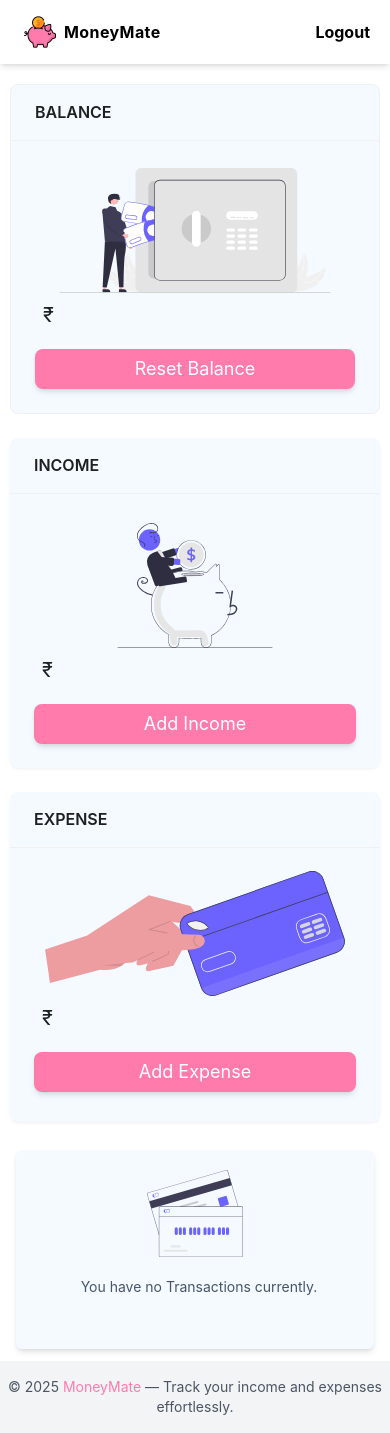
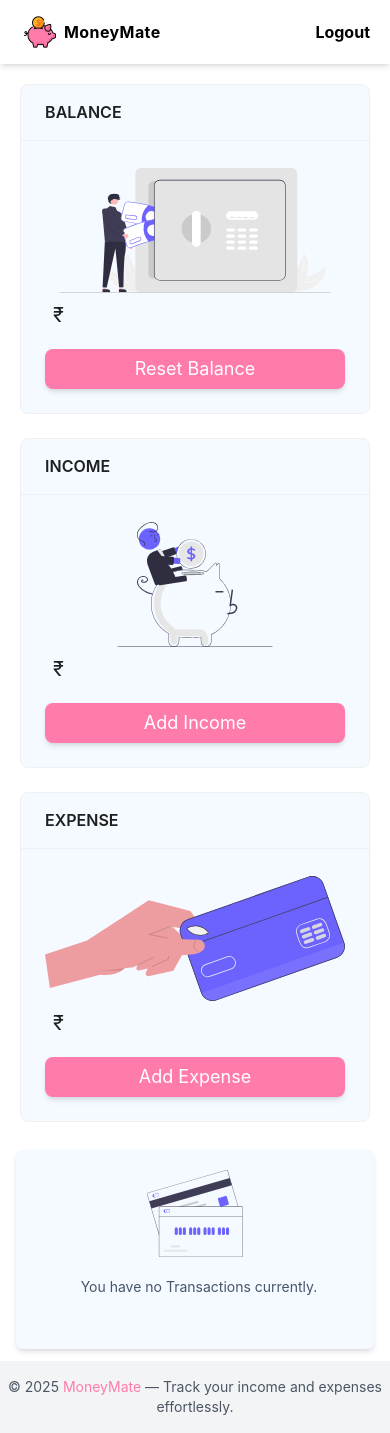
Before and after one commit to Ashwin-2408/MoneyMate, a React (Create React App) app in the folder financetracker/: page /Dashboard in a window 390 px wide. Built offline with nearby package versions, Linux system fonts and the light colour scheme; no server answers; sample sign-in values are in the browser's storage.

Commit message:
made changes to responsiveness

```diff
--- a/financetracker/src/Component/Footer.js
+++ b/financetracker/src/Component/Footer.js
@@ -1,6 +1,6 @@
 const Footer = () => {
   return (
-    <footer className="mt-auto bg-gray-100 text-center text-gray-600 py-4">
+    <footer className="mt-auto bg-gray-100 text-center text-gray-600 py-4 w-full">
       <p className="text-sm">
         &copy; {new Date().getFullYear()} <span className="text-[#ff7bac]">MoneyMate</span> — Track your income and expenses effortlessly.
       </p>
--- a/financetracker/src/Pages/Dashboard.js
+++ b/financetracker/src/Pages/Dashboard.js
@@ -38,17 +38,17 @@ function Dashboard() {
     <div className="flex flex-col min-h-screen bg-white font-inter pt-16 items-center md:items-stretch">
       <Header />
 
-      <div className="flex flex-col gap-6 md:flex-row mt-5 md:space-x-6 justify-center px-4 sm:px-12 md:px-24 lg:px-24">
+      <div className="flex flex-col items-center justify-normal md:flex-row md:items-stretch md:justify-between gap-6 mt-5 px-4">
         <Card
-          className="flex flex-col justify-between bg-primary w-full max-w-sm"
+          className="flex flex-col justify-between bg-primary w-full max-w-[350px]"
           title="BALANCE"
           hoverable
-          style={{ height: 330, width:370 }}
+          style={{ height: 330 }}
         >
           <img src={BalanceIcon} alt="Balance Icon" className="w-full h-[125px]" />
           <p className="text-xl m-2">₹</p>
           <button
-            className="flex justify-center items-center w-full text-lg rounded-lg text-white bg-[#ff7bac] shadow-md mt-5 h-10"
+            className="flex justify-center items-center w-full text-lg rounded-lg text-white bg-[#ff7bac] shadow-md mt-5 h-10 px-3"
             onClick={() => openModal("balance")}
           >
             Reset Balance
@@ -56,20 +56,15 @@ function Dashboard() {
         </Card>
 
         <Card
-          className="flex flex-col justify-between bg-primary w-full max-w-sm"
+          className="flex flex-col justify-between bg-primary w-full max-w-[350px]"
           title="INCOME"
           hoverable
-          variant="borderless"
-          style={{ height: 330,width:370 }}
+          style={{ height: 330 }}
         >
-          <img
-            src={IncomeIcon}
-            alt="Income Icon"
-            className="w-full h-[125px] "
-          />
+          <img src={IncomeIcon} alt="Income Icon" className="w-full h-[125px]" />
           <p className="text-xl m-2">₹</p>
           <button
-            className="flex justify-center items-center w-full text-lg rounded-lg text-white bg-[#ff7bac] shadow-md mt-5 h-10"
+            className="flex justify-center items-center w-full text-lg rounded-lg text-white bg-[#ff7bac] shadow-md mt-5 h-10 px-3"
             onClick={() => openModal("income")}
           >
             Add Income
@@ -77,16 +72,15 @@ function Dashboard() {
         </Card>
 
         <Card
+          className="flex flex-col justify-between bg-primary w-full max-w-[350px]"
           title="EXPENSE"
           hoverable
-          variant="borderless"
-          style={{ height: 330,width:370 }}
-          className="bg-primary flex flex-col  w-full max-w-sm"
+          style={{ height: 330 }}
         >
           <img src={ExpenseIcon} alt="Expense Icon" className="w-full h-[125px]" />
           <p className="text-xl m-2">₹</p>
           <button
-            className="flex justify-center items-center w-full text-lg rounded-lg text-white bg-[#ff7bac] shadow-md mt-5 h-10"
+            className="flex justify-center items-center w-full text-lg rounded-lg text-white bg-[#ff7bac] shadow-md mt-5 h-10 px-3"
             onClick={() => openModal("expense")}
           >
             Add Expense
@@ -95,14 +89,14 @@ function Dashboard() {
       </div>
 
       {showicon ? (
-        <div className="flex flex-col sm:flex-row gap-6 px-4 sm:px-12 md:px-20 lg:px-24 mt-6">
+        <div className="flex flex-col sm:flex-row gap-6 px-4 mt-6">
           <div className="w-full sm:w-4/5">
             <p>hi</p>
           </div>
           <div className="w-full">hola</div>
         </div>
       ) : (
-        <div className="flex flex-col items-center justify-center mt-7 mx-4 sm:mx-12 md:mx-20 lg:mx-24 p-5 shadow-md rounded-md bg-primary mb-3">
+        <div className="flex flex-col items-center justify-center mt-7 mx-4 p-5 shadow-md rounded-md bg-primary mb-3">
           <img
             src={TransactionIcon}
             alt="transaction Icon"
@@ -134,6 +128,7 @@ function Dashboard() {
       >
         {renderModalContent()}
       </Modal>
+
       <Footer />
     </div>
   );
```
